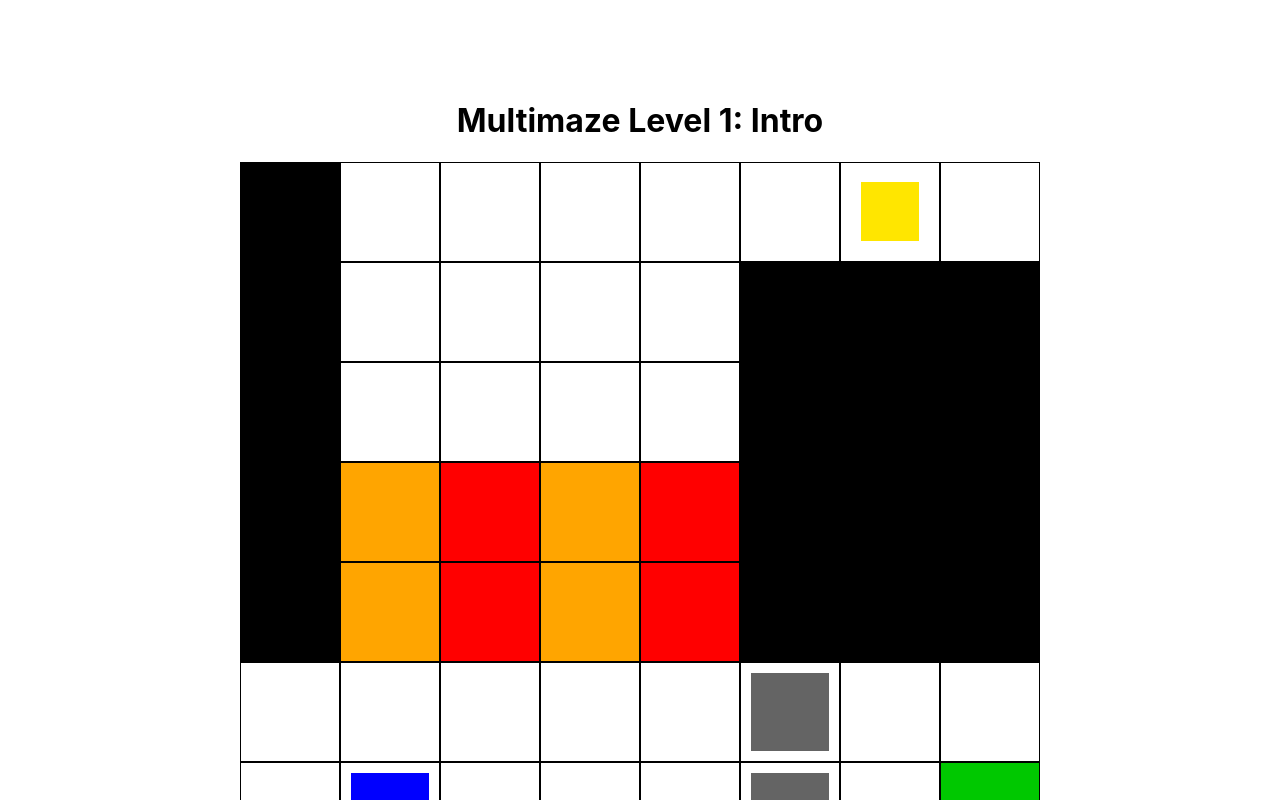
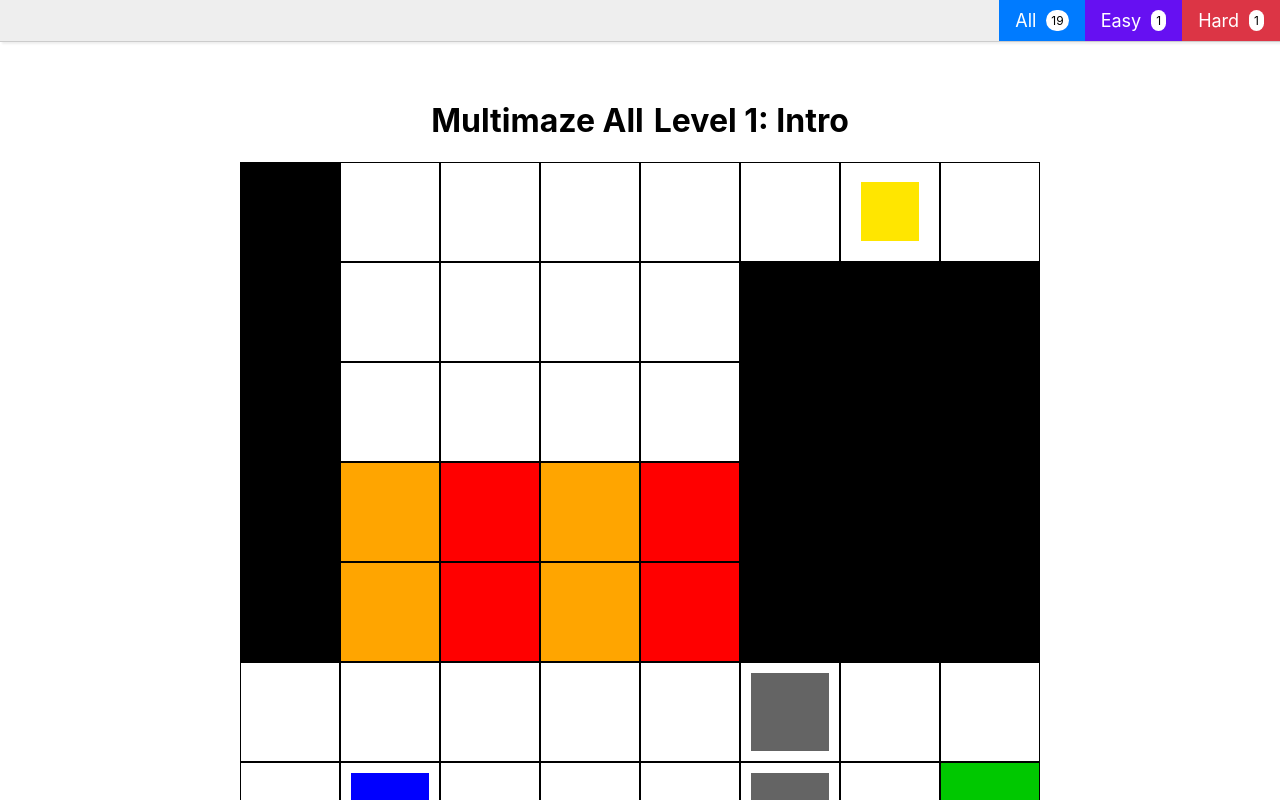
Before and after one commit to polkerty/multimaze, a Next.js app: page / in a window 1280 px wide. Shown: the top 800 px of the page. Built offline with nearby package versions, Linux system fonts and the light colour scheme.

Commit message:
Allow selecting track

```diff
--- a/pages/controller.js
+++ b/pages/controller.js
@@ -120,15 +120,20 @@ class InputHandler {
 }
 
 class LevelConfig {
-    constructor(id, name, definition) {
+    constructor(id, name, definition, groups) {
+        this.id = id;
         this.name = name;
         this.definition = definition;
+        this.groups = groups;
     }
 }
 
-const levelDefinitions = require('./levels.json');
-const defaultLevels = levelDefinitions.map(({name, definition}, index) => new LevelConfig(index, name, definition));
-
+const {puzzles, groups} = require('./levels.json');
+const defaultLevels = puzzles.map(({
+                                       name,
+                                       definition,
+                                       groups
+                                   }, index) => new LevelConfig(index, name, definition, groups));
 
 export default class Controller extends Component {
     constructor(props) {
@@ -137,8 +142,14 @@ export default class Controller extends Component {
         this.inputHandler = new InputHandler();
 
         this.state = {
-            levels: defaultLevels,
+            levels: defaultLevels.filter(x => x.groups.includes(0)),
+            groups: groups.map((g, index) => ({
+                name: g,
+                id: index,
+                count: defaultLevels.filter((l) => l.groups.includes(index)).length
+            })),
             currentLevel: 0,
+            currentGroup: 0,
             gameCount: 0
         }
     }
@@ -154,11 +165,30 @@ export default class Controller extends Component {
         })
     }
 
+    setGroup(groupNumber) {
+        let levels = defaultLevels.filter(x => x.groups.includes(groupNumber));
+        this.setState({
+            levels: levels,
+            currentGroup: groupNumber,
+            currentLevel: 0,
+            gameCount: this.state.gameCount + 1
+        })
+    }
+
     render() {
         const level = this.getCurrentLevel();
         return (<div className={"level-wrap"}>
-            <h1 style={{display: "flex", justifyContent: "center"}}>Multimaze
-                Level {this.state.currentLevel + 1}: {level.name}</h1>
+            <div className={"maze-controls"}>
+                <div className={"maze-controls__spacer"}/>
+                <div className={"maze-controls__group-nav"}>
+                    {this.state.groups.filter(x => x.count > 0).map(({name, id, count}) => <div className={"maze-controls__group"}
+                                                                       onClick={() => this.setGroup(id)}>{name} <span className={"number-bubble"} >{count}</span></div>)}
+                </div>
+            </div>
+            <h1 style={{display: "flex", justifyContent: "center"}}>Multimaze { this.state.groups[this.state.currentGroup].name }
+                <span style={{marginRight: '10px'}} />
+                { "Level" } {this.state.currentLevel + 1}: {level.name}</h1>
+
             <Level key={this.state.gameCount} levelId={level.id} name={level.name} definition={level.definition}
                    inputHandler={this.inputHandler} announceVictory={this.onCurrentLevelWin.bind(this)}/>
         </div>)
--- a/pages/levels.json
+++ b/pages/levels.json
@@ -1,76 +1,95 @@
-[
+{
+  "groups": ["All", "Easy", "Medium", "Hard"],
+  "puzzles": [
     {
       "name": "Intro",
+      "groups": [0, 1],
       "definition": [[[1], [], [], [], [], [], [7], []], [[1], [], [], [], [], [1], [1], [1]], [[1], [], [], [], [], [1], [1], [1]], [[1], [5], [4], [5], [4], [1], [1], [1]], [[1], [5], [4], [5], [4], [1], [1], [1]], [[], [], [], [], [], [6], [], []], [[], [2], [], [], [], [6], [], [3]], [[], [], [], [], [], [6], [], []]]
     },
     {
       "name": "Two",
+      "groups":  [0],
       "definition": [[[3],[1],[1],[0],[1],[0]],[[0],[0],[1],[0],[0],[0]],[[1],[0],[1],[2],[1],[0]],[[2],[0],[1],[1],[3],[0]]]
     },
     {
       "name": "Maze Pair",
+      "groups":  [0],
       "definition": [[[], [], [], [], [], [], [3], [1], [], [], [], [], [7, 7, 7, 7, 7, 7], [4], [3]], [[], [1], [4], [1], [4], [1], [], [1], [], [1], [], [1], [], [1], []], [[], [], [], [], [], [], [], [1], [], [], [], [4], [], [], []], [[], [1], [], [1], [], [1], [4], [1], [], [1], [], [1], [], [1], []], [[], [], [], [], [], [], [], [1], [], [4], [], [], [], [4], []], [[], [1], [4], [1], [4], [1], [], [1], [], [1], [], [1], [], [1], []], [[2], [], [], [], [], [], [], [1], [2], [], [], [], [], [], []]]
     },
     {
       "name": "Single",
+      "groups":  [0],
       "definition": [[[1], [1], [], [3], [], [1]], [[1], [1], [5], [5], [5], [1]], [[1], [1], [5], [5], [5], [1]], [[2], [], [5], [5], [5], [7]], [[1], [1], [5, 6], [5, 6], [5, 6], []], [[1], [1], [], [], [], []]]
     },
 
     {
       "name": "Oneway",
+      "groups":  [0],
       "definition": [[[], [5], [], [], [6], [], [7], [1]], [[], [1], [1], [1], [5, 6], [4], [], []], [[], [1], [6], [], [6], [6], [1], [5]], [[], [1], [5], [5], [1], [5, 6], [1], []], [[], [], [], [], [1], [], [], [3]], [[], [1], [1], [1], [1], [1], [1, 4], []], [[], [1], [3], [], [], [1], [1], [1]], [[2], [1], [2], [], [], [4], [1], [1]]]
     },
 
     {
       "name": "Boulders",
+      "groups":  [0],
       "definition": [[[4], [4], [4], [1], [4], [4], [4], [1], [4], [4], [4], [4], [4], [4], [4], [4], [4]], [[], [], [], [1], [], [], [], [1], [4], [], [], [], [], [], [], [], [4]], [[], [1], [], [1], [], [1], [], [1], [4], [], [], [], [], [], [3], [], [4]], [[], [1], [], [1], [], [1], [], [1], [4], [6], [6], [6], [6], [6], [6], [6], [4]], [[], [1], [], [1], [], [1], [], [1], [4], [6], [6], [6], [6], [6], [6], [6], [4]], [[], [1], [], [1], [], [1], [3], [1], [4], [], [2], [], [], [], [], [], [4]], [[2], [1], [], [], [], [1], [], [1], [4], [], [], [], [], [], [], [], [4]], [[4], [4], [4], [4], [4], [4], [4], [4], [4], [4], [4], [4], [4], [4], [4], [4], [4]]]
     },
     {
       "name": "Climb",
+      "groups":  [0],
       "definition": [[[4], [4], [1], [7], [], [], [], []], [[], [], [1], [6], [], [], [4], []], [[2], [], [1], [4], [6], [], [], [4]], [[4], [5], [4], [], [4], [6], [], []], [[1], [], [4], [], [], [], [], [6]], [[1], [], [4], [], [], [], [6], []], [[1], [], [4, 6], [], [], [6], [4], []], [[3], [], [4, 6], [2], [6], [4], [3], []]]
     },
     {
       "name": "Tacking",
+      "groups":  [0],
       "definition": [[[], [], [], [], [1], [], [], [], [], []], [[3], [], [1], [], [], [], [], [], [], []], [[], [], [], [], [], [], [], [1], [], []], [[1], [], [], [], [1], [], [], [], [], []], [[4], [4], [4], [4], [4],
         [4], [], [], [], []], [[4], [], [], [], [], [4], [], [], [], [1]], [[4], [], [2], [], [], [4], [], [1], [], []], [[4], [], [], [3], [], [4], [], [], [], []], [[4], [], [], [], [], [4], [], [], [], []], [[4], [4], [4], [4], [4], [4], [], [2], [1], []]]
     },
     {
       "name": "Constrained",
+      "groups":  [0],
       "definition": [[[], [1], [1], [1], [], [], [4], [], [], [], [], [1], [], [], [], [], []], [[3], [1], [], [], [], [], [4], [], [], [1], [], [1], [], [1], [], [], [1]], [[], [1], [1], [4], [4], [], [4], [], [1], [1],
         [], [1], [], [1], [], [], []], [[5], [1], [4], [], [], [], [4], [], [], [1], [], [1], [], [1], [1], [4], []], [[], [1], [], [], [4], [], [], [], [], [1], [], [], [], [1], [], [], []], [[], [1], [], [1], [4], [], [4], [1], [], [1], [1], [1], [1], [], [], [], [3]], [[], [1], [], [], [], [], [], [1], [1], [1], [1], [1], [1], [1], [1], [1], [1]], [[2], [1], [2], [], [], [], [], [1], [2], [], [], [], [], [5], [5], [], [3]]]
     },
     {
       "name": "Climb 2",
+      "groups":  [0],
       "definition": [[[4], [4], [1], [7], [], [], [], []], [[], [], [1], [6], [], [], [4], []], [[2], [], [1], [4], [6], [], [], [4]], [[4], [5], [4], [], [4], [6], [], []], [[1], [], [4, 4, 4, 4, 4, 4, 4, 4, 4, 4, 4, 4,
         4, 4, 4, 4, 4, 4, 4, 4, 4, 4, 4, 4, 4, 4, 4, 4, 4, 4, 4, 4, 4, 4, 4, 4, 4], [], [], [], [], []], [[1], [], [4, 4, 4, 4, 4, 4, 4, 4, 4, 4, 4, 4, 4, 4, 4, 4, 4, 4, 4, 4, 4, 4, 4, 4], [], [], [], [], []], [[1], [], [4, 6], [], [], [4, 4, 4, 4, 4, 4, 4, 4, 4, 4, 4, 4, 4, 4, 4, 4, 4, 4, 4], [4], []], [[3], [], [4, 6], [2], [], [], [3], []]]
     },
     {
       "name": "Boulders 2",
+      "groups":  [0],
       "definition": [[[4], [4], [4], [4], [4], [4], [4], [1], [4], [4], [4], [4], [4], [4], [4], [4], [4]], [[], [], [], [4], [], [], [], [1], [4], [], [], [], [], [], [], [], [4]], [[], [1], [], [4], [], [1], [], [1], [4], [], [], [], [], [], [3], [], [4]], [[], [1], [], [4], [], [1], [], [1], [4], [6], [6, 5], [6], [6, 5], [6], [6, 5], [6], [4]], [[], [1], [], [4], [], [1], [], [1], [4], [6, 5], [6], [6, 5], [6], [6, 5], [6], [6, 5], [4]], [[], [1], [], [4], [], [1], [3], [1], [4], [], [2], [], [], [], [], [], [4]], [[2], [1], [], [], [], [1], [], [1], [4], [], [], [], [], [], [], [], [4]], [[4], [4], [4], [4], [4], [4], [4], [4], [4], [4], [4], [4], [4], [4], [4], [4], [4]]]
     },
     {
       "name": "Backtrack",
+      "groups":  [0],
       "definition": [[[], [], [4], [1], [1], [1], [1], [1], [1], [], [], [], [], [], [], [], [3]], [[], [], [], [], [], [], [], [], [1], [], [1], [4], [1], [], [], [], []], [[], [4], [4], [4], [4], [], [], [], [1], [], [4], [4], [4], [1], [4], [], []], [[], [], [], [], [], [], [1], [], [1], [], [], [], [], [], [], [4], []], [[4], [4], [1], [4], [], [4], [4], [4], [1], [4], [4], [4], [], [4], [4], [1], [1]], [[], [], [], [], [], [], [], [], [1], [1], [], [], [], [], [], [], []], [[1], [4], [4], [4], [4], [4], [], [4], [1], [4], [4], [4], [4], [4], [4], [], [4]], [[], [2], [], [], [], [], [], [3], [1], [], [2], [], [], [], [], [], []]]
     },
     {
       "name": "Have Fun",
+      "groups":  [0],
       "definition": [[[4], [4], [4], [4], [4], [4], [4], [4], [4], [4, 6], [4]], [[4], [7], [], [3], [4], [3], [], [], [], [6], [4]], [[4], [], [1], [], [1], [5], [1], [], [1], [], [4]], [[4], [], [5], [], [], [], [4], [], [], [], [4]], [[4], [], [1], [], [1], [5], [1], [], [4], [], [4]], [[4], [], [], [], [5], [], [], [], [], [], [4]], [[4], [], [1], [], [1], [], [1], [4], [1], [5], [4]], [[4], [], [4], [2], [], [], [], [], [], [], [4]], [[4], [], [1], [4], [1], [4], [1], [5], [1], [], [4]], [[4, 6], [2], [], [], [], [], [], [], [], [], [4]], [[4], [4, 6], [4], [4], [4], [4], [4], [4], [4], [4], [4]]]
     },
     {
       "name": "Have Fun 2",
+      "groups":  [0],
       "definition": [[[4], [4], [4], [4], [4], [4], [4], [4], [4], [4, 6], [4]], [[4], [7], [], [], [4], [3], [], [], [], [6], [4]], [[4], [], [1], [], [1], [5], [1], [], [4], [], [4]], [[4], [], [5], [3], [], [], [4], [], [], [], [4]], [[4], [], [1], [], [1], [5], [4], [], [4], [], [4]], [[4], [], [], [], [5], [], [], [], [], [], [4]], [[4], [], [4], [], [4], [], [4], [4], [1], [5], [4]], [[4], [], [4], [2], [], [], [], [], [], [], [4]], [[4], [], [1], [4], [1], [4], [1], [5], [1], [], [4]], [[4, 6], [2], [], [], [], [], [], [], [], [], [4]], [[4], [4, 6], [4], [4], [4], [4], [4], [4], [4], [4], [4]]]
     },
     {
       "name": "Have Fun 3",
+      "groups":  [0],
       "definition": [[[4], [4], [4], [4], [4], [4], [4], [4], [4], [4, 6], [4]], [[4], [7], [], [], [4], [3], [], [], [], [6], [4]], [[4], [], [1], [], [1], [5], [1], [], [4], [], [4]], [[4], [], [5], [3], [], [], [4], [], [], [], [4]], [[4], [], [1], [], [1], [5], [4], [], [1], [], [4]], [[4], [], [], [], [5], [], [], [], [], [], [4]], [[4], [], [1], [], [4], [], [4], [4], [1], [5], [4]], [[4], [], [4], [2], [], [], [], [], [], [], [4]], [[4], [], [1], [4], [1], [4], [1], [5], [1], [], [4]], [[4], [2], [], [], [], [], [], [], [], [], [4]], [[4], [4, 6], [4], [4], [4], [4], [4], [4], [4], [4], [4]]]
     },
     {
       "name": "Have Fun 4",
+      "groups":  [0],
       "definition": [[[4], [4], [4], [4], [4], [4], [4], [4], [4], [4, 6], [4]], [[4], [7], [], [3], [4], [], [], [], [], [6], [4]], [[4], [], [1], [], [1], [5], [1], [], [4], [], [4]], [[4], [3], [5], [], [], [], [4], [], [], [], [4]], [[4], [], [1], [], [1], [5], [4], [], [1], [], [4]], [[4], [], [], [], [5], [], [], [], [], [], [4]], [[4], [], [4], [], [4], [], [4, 6], [4], [1], [5], [4]], [[4], [], [4], [2], [], [], [], [], [], [], [4]], [[4], [], [1], [4], [1], [4], [1], [5], [1], [], [4]], [[4], [2], [], [], [], [], [], [], [], [], [4]], [[4], [4, 6], [4], [4], [4], [4], [4], [4], [4], [4], [4]]]
     },
 
     {
       "name": "Thin Ice",
+      "groups":  [0],
       "definition": [[[], [], [], [1], [], [], [3], [1], [5], [5], [5], [5], [5], [5], [3]], [[], [1], [], [1], [], [], [], [1], [5], [5], [5], [5], [5], [5], [5]], [[], [1], [], [1], [], [], [], [1], [5], [5], [5], [5],
         [5], [5], [5]], [[], [1], [], [1], [1], [1], [], [1], [5], [5], [5], [6], [5], [5], [5]], [[], [1], [], [], [], [], [], [1], [5], [5], [5], [], [5], [5], [5]], [[], [1], [1], [1], [1], [1], [1], [1], [5], [5], [5], [5], [5], [5], [5]], [[2], [], [], [], [], [], [], [1], [2], [5], [5], [5], [5], [5], [5]], [[1], [1], [1], [1], [1], [1], [1], [1], [1], [1], [1], [1], [1], [1], [1]], [[], [], [], [1],
         [], [], [3], [1], [6], [6], [6], [6], [6], [6], [3]], [[], [1], [], [1], [], [], [], [1], [6], [6], [6], [6], [6], [6], [6]], [[], [1], [], [1], [], [], [], [1], [6], [6], [6], [6], [6], [6], [6]], [[], [1], [], [1], [1], [1], [], [1], [6], [6], [6], [6], [6], [6], [6]], [[], [1], [], [], [], [1], [], [1], [6], [6], [6], [6], [6], [6], [6]], [[], [1], [1], [1], [1], [1], [], [1], [6], [6], [6], [6], [6], [6], [6]], [[2], [], [], [], [], [], [], [1], [2], [6], [6], [6], [6], [6], [6]]]
@@ -78,13 +97,16 @@
 
     {
       "name": "Merge",
+      "groups":  [0],
       "definition": [[[4], [4, 6], [4], [4], [4], [4], [4], [4], [4], [4], [4], [4]], [[4], [], [], [], [], [], [], [], [], [], [], [4]], [[4, 4, 4, 4, 4, 4, 4, 4, 4, 4, 4, 4, 4, 4, 4, 4, 4, 4, 4, 4, 4, 4, 4, 4, 4], [], [], [], [], [], [], [], [], [3], [], [4]], [[4, 6, 6, 6, 6, 6, 6, 6, 6, 6, 6, 6, 6, 6, 6, 6, 6, 6, 6, 6, 6, 6, 6, 6, 6, 6, 6, 6, 6], [], [], [], [], [], [], [], [], [], [], [4]], [[4], [], [], [2], [2], [2], [2], [2], [], [], [], [4]], [[4], [], [], [2], [], [], [], [2], [], [], [], [4]], [[4], [], [], [2], [], [1], [], [2], [], [], [], [4]], [[4], [], [], [2], [], [], [], [2], [], [], [], [4]], [[4], [], [], [2], [2], [2], [2], [2], [], [], [], [4]], [[4], [], [], [], [], [], [], [], [], [], [], [4]], [[4], [], [], [], [], [], [], [], [], [], [], [4]], [[4], [4], [4], [4, 6], [4], [4], [4], [4],
         [4], [4], [4], [4]]]
     },
     {
       "name": "R.I.P",
+      "groups":  [0, 3],
       "definition": [[[4], [4], [4], [4], [4], [4], [4], [4], [4], [4], [4], [4], [4], [4], [4], [4], [4], [4], [4], [4]], [[4], [], [], [], [], [], [], [], [], [], [], [], [], [], [], [], [], [], [3], [4]], [[4], [], [4], [4], [4], [4], [4], [4], [4], [4], [4], [4], [4], [4], [4], [4], [4], [4], [], [4]], [[4], [], [4], [7], [7], [7], [7], [7], [7], [7], [7], [7], [7], [7], [7], [1], [7], [4], [], [4]], [[4], [], [4], [1], [7], [7], [7], [7], [7], [7], [7], [7], [7], [7], [7], [7], [7], [4], [], [4]], [[4], [], [4], [7], [7], [7], [7], [7], [7], [7], [7], [7], [7], [1], [7], [7], [7], [4], [], [4]], [[4], [], [4],
         [7], [7], [1], [7], [7], [7], [7], [7], [7], [7], [7], [7], [7], [7], [4], [], [4]], [[4], [], [4], [7], [7], [7], [7], [7], [7], [7], [7], [1], [7], [7], [7], [7], [7], [4], [], [4]], [[4], [], [4], [7], [7], [7], [7], [1], [7], [7], [7], [7], [7], [7], [7], [7], [7], [4], [], [4]], [[4], [], [4], [7], [7], [7], [7], [7], [7], [1], [7], [7], [7], [7], [7], [7], [7], [4], [], [4]], [[4], [], [4], [7], [7], [7], [7], [7], [7], [3], [1], [7], [7], [7], [7], [7], [7], [4], [], [4]], [[4], [], [4], [7], [7], [7], [7], [7], [1], [7], [7], [7], [7], [7], [7], [7], [7], [4], [], [4]], [[4], [], [4], [7], [7], [7], [7], [7], [7], [7], [7], [7], [1], [7], [7], [7], [7], [4], [], [4]], [[4], [], [4], [7], [7], [7], [1], [7], [7], [7], [7], [7], [7], [7], [7], [7], [7], [4], [], [4]], [[4], [], [4], [7], [7], [7], [7], [7], [7], [7], [7], [7], [7], [7], [1], [7], [7], [4], [], [4]], [[4], [], [4], [7], [1], [7], [7], [7], [7], [7], [7], [7], [7], [7], [7], [7], [7], [4], [], [4]], [[4], [], [4], [2],
         [7], [7], [7], [7], [7], [7], [7], [7], [7], [7], [7], [7], [1], [4], [], [4]], [[4], [], [4], [4], [4], [4], [4], [4], [4], [4], [4], [4], [4], [4], [4], [4], [4], [4], [], [4]], [[4], [2], [], [], [], [], [], [], [], [], [], [], [], [], [], [], [], [], [], [4]], [[4], [4], [4], [4], [4], [4], [4], [4], [4], [4], [4], [4], [4], [4], [4], [4], [4], [4], [4], [4]]]
     }
   ]
+}
--- a/styles/globals.css
+++ b/styles/globals.css
@@ -120,3 +120,72 @@ a {
     z-index: 2;
     background: rgb(255,230,0);
 }
+
+/* Maze controls */
+
+.maze-controls {
+    position: fixed;
+    top: 0;
+    left: 0;
+    width: 100%;
+    padding: 0;
+    box-sizing: border-box;
+    display: flex;
+    border-bottom: 1px solid #ccc;
+    box-shadow: 2px 2px 2px #eee;
+    background: #eeeeee;
+}
+
+.maze-controls__spacer {
+    flex-grow: 1;
+}
+
+.maze-controls__group-nav {
+    display: flex;
+}
+
+.maze-controls__group {
+    padding: 10px 16px;
+    cursor: pointer;
+    font-size: 18px;
+    transition: all 1.5s;
+    display: flex;
+    align-items: center;
+    color: white;
+}
+
+.maze-controls__group:hover {
+    background: white !important;
+    color: black;
+}
+
+.maze-controls__group:nth-child(1) {
+    background: #007bff;
+}
+
+.maze-controls__group:nth-child(2) {
+    background: #6610f2;
+}
+
+.maze-controls__group:nth-child(3) {
+    background: #dc3545;
+}
+
+.maze-controls__group:nth-child(4) {
+    background: #fd7e14;
+}
+
+.number-bubble {
+    padding: 8px;
+    border-radius: 12px;
+    background: white;
+    color: black;
+    font-size: smaller;
+}
+
+.maze-controls__group .number-bubble {
+    font-size: 12px;
+    margin-left: 10px;
+    padding: 3px 5px;
+    display: block;
+}
```
Lines whose indentation alone changed are shown as unchanged.
